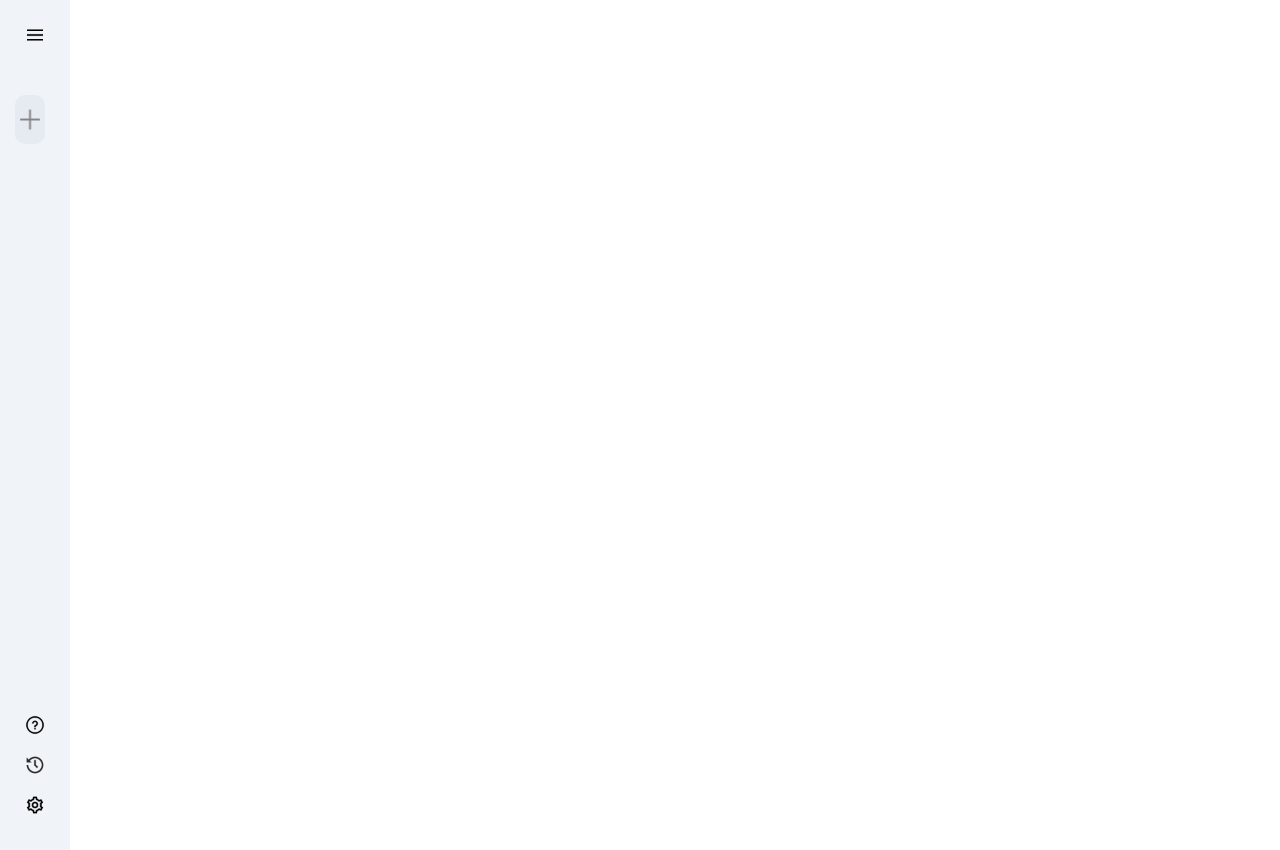
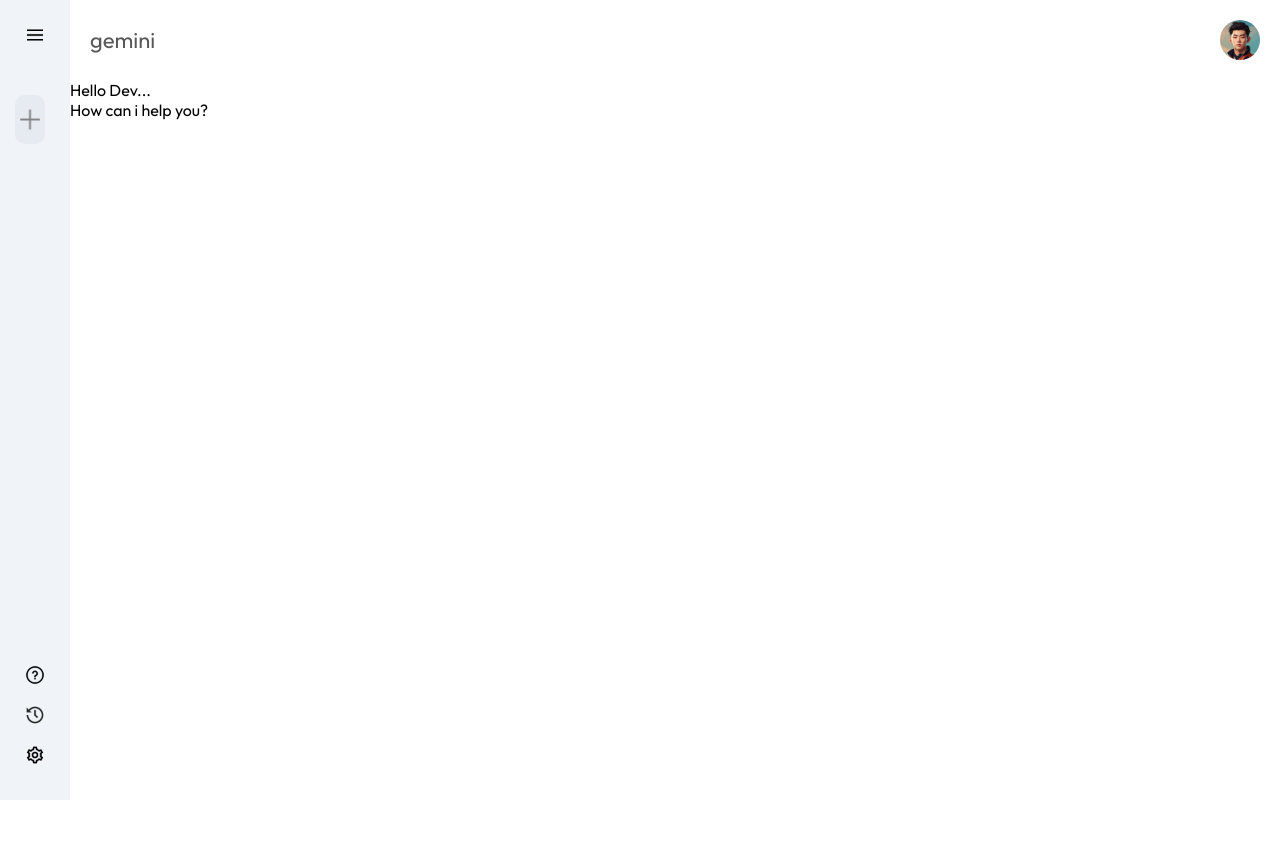
Before and after one commit to Haroon-1ktk/Gemini-Clone, a React (Vite) app: page / in a window 1280 px wide. After the commit the page ends 800 px from the top, so only its background shows below. Built offline with nearby package versions, Linux system fonts and the light colour scheme.

Commit message:
initial commit

```diff
--- a/src/App.jsx
+++ b/src/App.jsx
@@ -1,10 +1,12 @@
 import React from 'react'
 import Sidebar from './Components/Sidebar/Sidebar'
+import Main from './Components/Main/Main'
 
 const App = () => {
   return (
    <>
    <Sidebar/>
+   <Main/>
    </>
   )
 }
--- /dev/null
+++ b/src/Components/Main/Main.css
@@ -0,0 +1,18 @@
+.main{
+    flex: 1;
+    min-height: 100vh;
+    padding-bottom: 15vh;
+    position: relative;
+}
+.main .nav{
+    display: flex;
+    align-items: center;
+    justify-content: space-between;
+    font-size: 22px;
+    padding: 20px;
+    color: #585858;
+}
+.main .nav img{
+    width: 40px;
+    border-radius: 50%;
+}
--- /dev/null
+++ b/src/Components/Main/Main.jsx
@@ -0,0 +1,26 @@
+import React from 'react'
+import {assets} from '../../assets/assets'
+import './Main.css'
+const Main = () => {
+  return (
+    <div className='main'>
+        <div className="nav">
+            <p>gemini</p>
+            <img src={assets.user_icon} alt="" />
+        </div>
+        <div className="main-container">
+            <div className="greet">
+                <p><span>Hello Dev...</span></p>
+                <p>How can i help you?</p>
+            </div>
+            <div className="cards">
+                <div className="card">
+
+                </div>
+            </div>
+        </div>
+    </div>
+  )
+}
+
+export default Main
--- a/src/index.css
+++ b/src/index.css
@@ -1,6 +1,9 @@
+@import url('https://fonts.googleapis.com/css2?family=Outfit:wght@100..900&display=swap');
 *{
     padding: 0;
     margin: 0;
+    box-sizing: border-box;
+    font-family:Outfit;
 }
 #root{
     min-height: 100vh;
```
